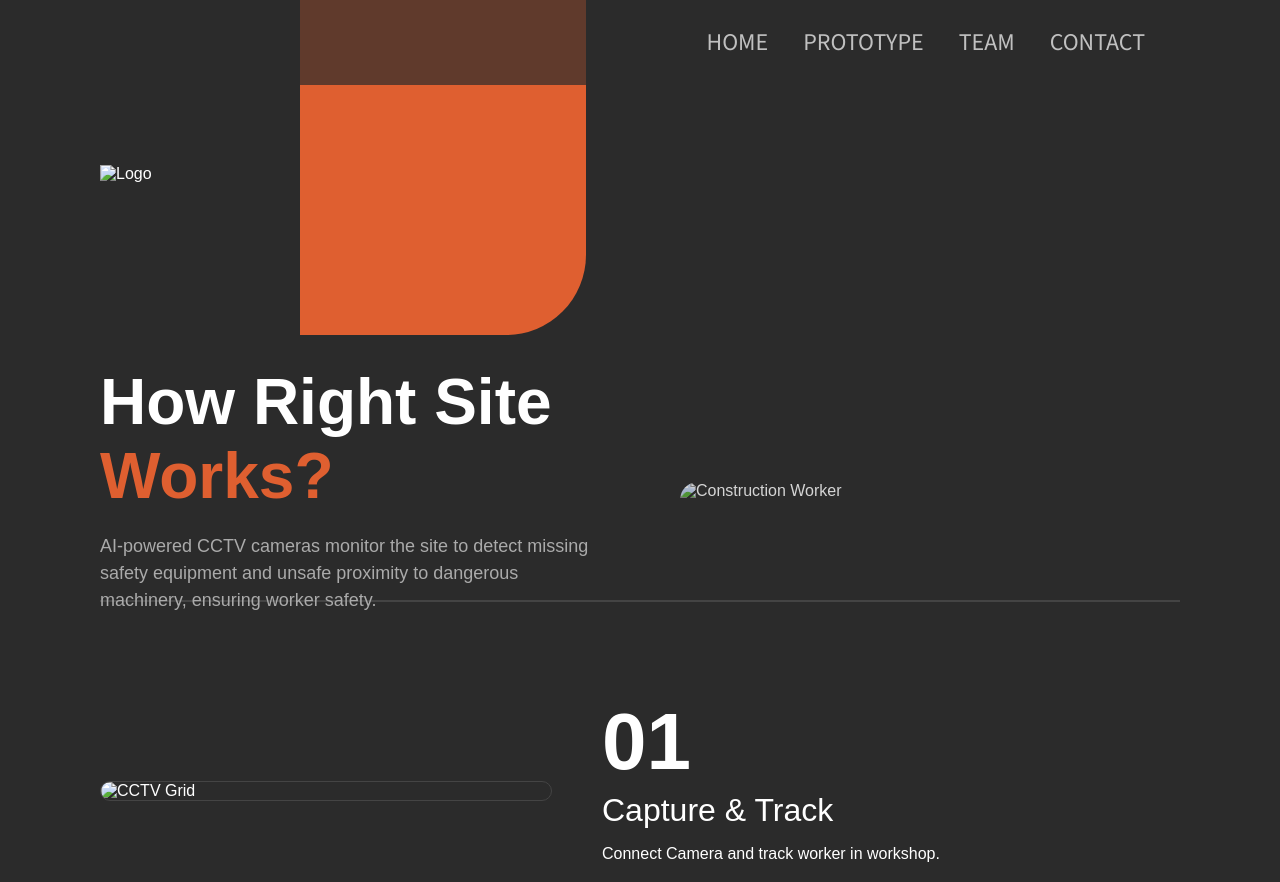
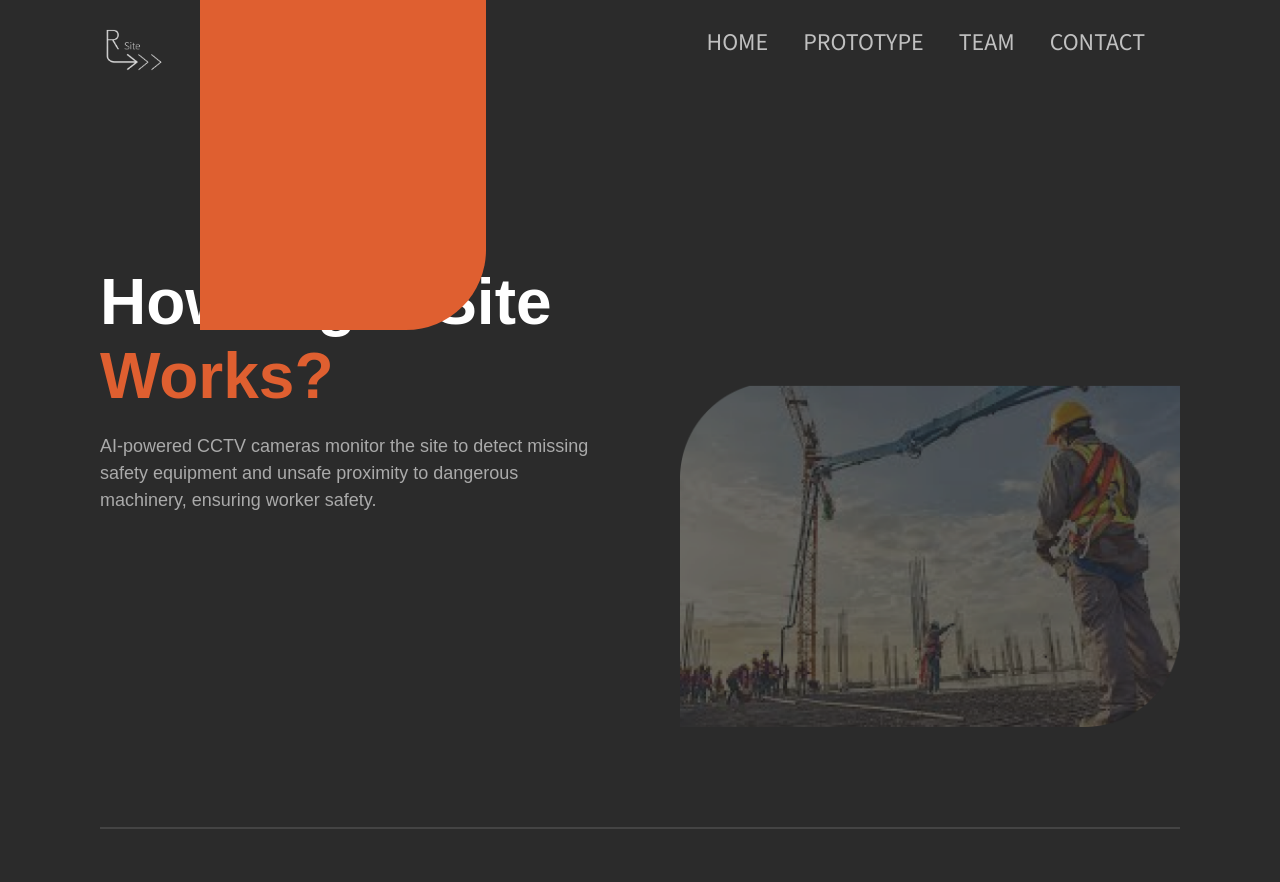
Before and after one commit to EchoOfHer/Production, a plain HTML site: page views/prototype.html in a window 1280 px wide. Shown: the top 882 px of the page. Drawn offline with Linux system fonts and the light colour scheme.

Commit message:
Adjust logo

```diff
--- a/views/prototype.html
+++ b/views/prototype.html
@@ -11,48 +11,60 @@
         /* ดึง CSS พื้นฐานที่คุณมีมาใช้ */
         body {
             margin: 0;
-            background-color: #2B2B2B; /* */
+            background-color: #2B2B2B;
+            /* */
             font-family: 'SourceSans3', sans-serif;
             color: white;
         }
 
         .main-element {
-            margin-left: 100px; /* */
-            margin-right: 100px; /* */
+            margin-left: 100px;
+            /* */
+            margin-right: 100px;
+            /* */
         }
 
-        /* ส่วนหัว Logo และกล่องส้ม */
+        /* แก้ไขส่วนหุ้มโลโก้ */
         #logo-box {
             display: flex;
             flex-direction: row;
             justify-content: flex-start;
             align-items: flex-start;
-            position: relative;
-            padding-top: 80px;
+            position: absolute;
+            /* เปลี่ยนจาก relative เป็น absolute เพื่อให้มันไม่กินที่เนื้อหาด้านล่าง */
+            top: 20px;
+            /* ปรับระยะจากขอบบนให้เท่ากับระดับสายตาของ Navbar */
+            left: 100px;
+            /* ให้ตรงกับระยะ margin ของหน้าเว็บ */
+            z-index: 100;
+            /* ดันให้สูงกว่า Navbar เพื่อให้โลโก้กดคลิกได้ */
         }
 
         #logo {
-            height: 150px;
+            height: 60px;
+            /* ลดขนาดลงเพื่อให้พอดีกับแถบเมนู (ปรับเพิ่ม/ลดได้ตามใจชอบ) */
             width: auto;
+            position: relative;
             z-index: 10;
-            position: relative;
-            margin-right: 100px;
         }
 
         #box {
             width: 286px;
             height: 350px;
-            background-color: #DF5F30; /* สีส้มตามดีไซน์ */
+            background-color: #DF5F30;
             position: absolute;
-            top: -100px;
-            left: 200px;
-            border-bottom-right-radius: 80px; /* ขอบโค้งตามรูป */
-            z-index: 1;
+            top: -40px;
+            /* ขยับกล่องส้มขึ้นตามโลโก้ */
+            left: 100px;
+            /* ปรับตำแหน่งให้เหมาะสมกับดีไซน์ใหม่ */
+            border-bottom-right-radius: 80px;
+            z-index: -1;
+            /* ให้กล่องส้มอยู่หลังสุดจริงๆ */
         }
 
         /* ส่วนเนื้อหา Prototype */
         .hero-section {
-            margin-top: 50px;
+            margin-top: 180px;
         }
 
         h1 {
@@ -61,7 +73,8 @@
         }
 
         h1 span {
-            color: #DF5F30; /* เน้นคำว่า Works? */
+            color: #DF5F30;
+            /* เน้นคำว่า Works? */
         }
 
         .description {
@@ -82,7 +95,8 @@
         .image-header {
             width: 500px;
             height: auto;
-            border-radius: 80px 0 80px 0; /* โค้งสลับมุมตามรูป */
+            border-radius: 80px 0 80px 0;
+            /* โค้งสลับมุมตามรูป */
             opacity: 0.8;
         }
 
@@ -131,7 +145,7 @@
         .dashboard-preview {
             width: 60%;
             border-radius: 10px;
-            box-shadow: 0 10px 30px rgba(0,0,0,0.5);
+            box-shadow: 0 10px 30px rgba(0, 0, 0, 0.5);
         }
 
         .orange-text {
@@ -146,7 +160,7 @@
 
         <div id="logo-box">
             <div id="box"></div>
-            <img src="logo.png" id="logo" alt="Logo">
+            <img src="/assets/images/logo.png" id="logo" alt="Logo">
         </div>
 
         <section class="hero-section">
@@ -156,14 +170,14 @@
                 and unsafe proximity to dangerous machinery, ensuring worker safety.
             </p>
             <div class="image-header-container">
-                <img src="image.png" class="image-header" alt="Construction Worker"> </div>
+                <img src="/assets/images/image.png" class="image-header" alt="Construction Worker"> </div>
         </section>
 
         <hr style="border: 0.5px solid #444; margin: 100px 0;">
 
         <section class="step-container">
             <div class="step-row">
-                <img src="image copy.png" class="step-image" alt="CCTV Grid"> <div class="step-content">
+                <img src="/assets/images/image copy.png" class="step-image" alt="CCTV Grid"> <div class="step-content">
                     <div class="step-number">01</div>
                     <div class="step-title">Capture & Track</div>
                     <p>Connect Camera and track worker in workshop.</p>
@@ -176,11 +190,11 @@
                     <div class="step-title">Worker Alert<br>Monitor Notification</div>
                     <p>AI CCTV helps detect workers without proper PPE and detects unsafe proximity to machines.</p>
                 </div>
-                <img src="image copy 2.png" class="step-image" alt="AI Detection"> </div>
+                <img src="/assets/images/image copy 2.png" class="step-image" alt="AI Detection"> </div>
         </section>
 
         <section class="monitor-section">
-            <img src="image copy 3.png" class="dashboard-preview" alt="AI Dashboard"> <div class="step-content">
+            <img src="/assets/images/image copy 3.png" class="dashboard-preview" alt="AI Dashboard"> <div class="step-content">
                 <h2 class="orange-text" style="font-size: 40px;">Monitor System</h2>
                 <p>
                     The monitoring system displays a visual from CCTV that identifies status:
```
